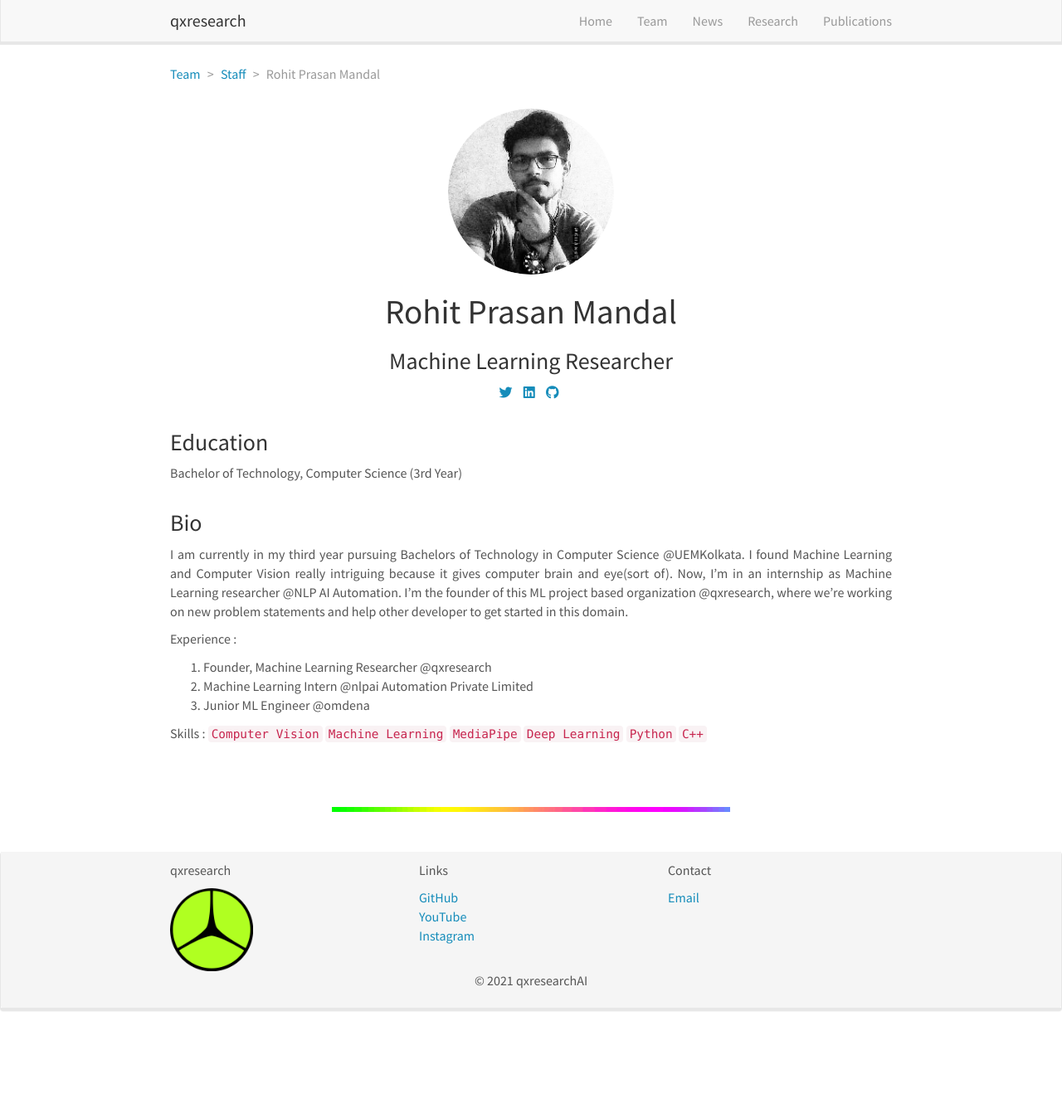
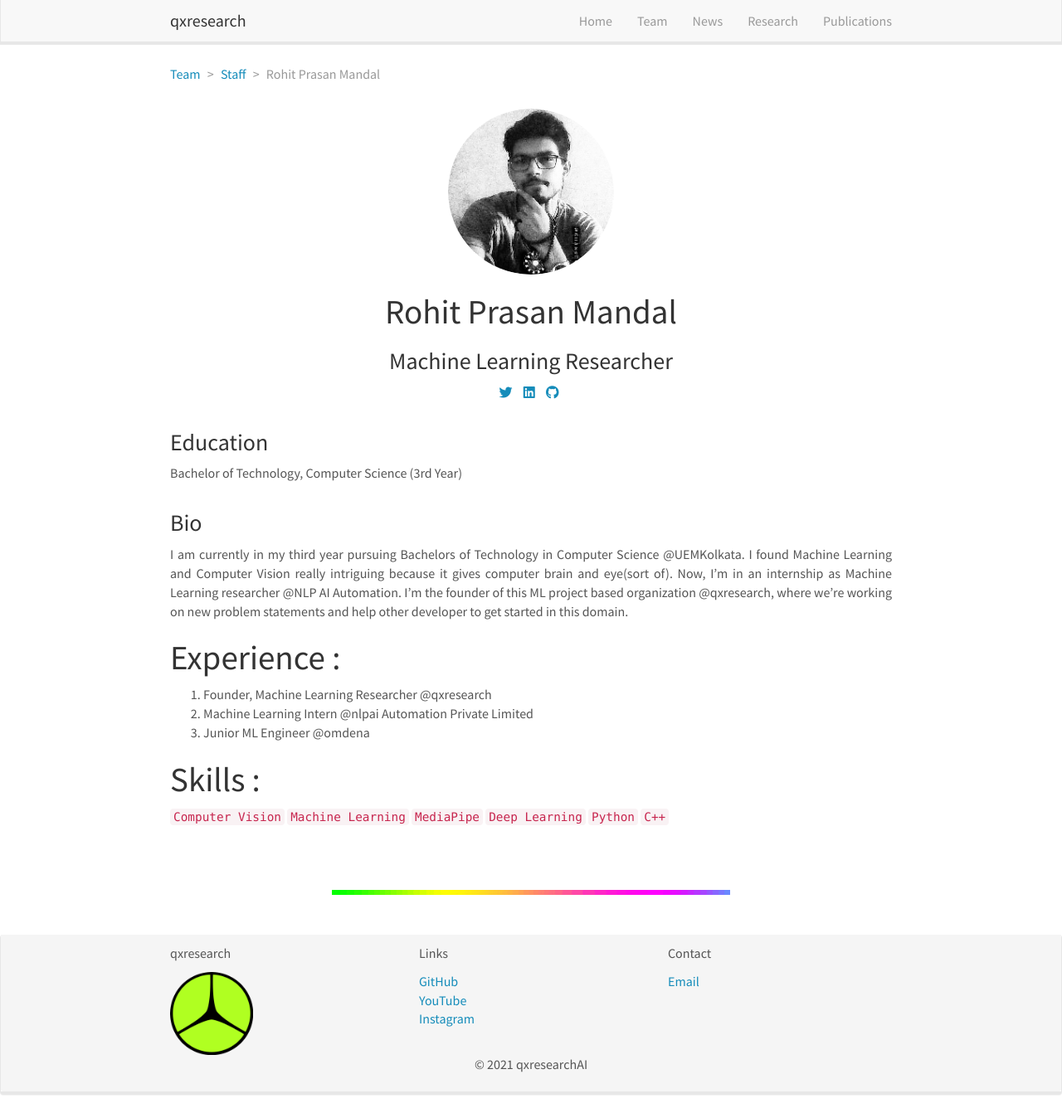
Before and after one commit to qxresearch/qxresearch.github.io, a Jekyll site: the page built from _pages/team/_posts/2021-06-04-rohit-prasan-mandal.md, in a window 1280 px wide and 1342 px high. Shown: the whole window at 83% size. Built offline with Jekyll 4.4.1, drawn with Linux system fonts in a browser that asks for light colours; nearby versions of some CDN libraries.

```diff
--- a/_pages/team/_posts/2021-06-04-rohit-prasan-mandal.md
+++ b/_pages/team/_posts/2021-06-04-rohit-prasan-mandal.md
@@ -20,13 +20,15 @@ education:
 
 I am currently in my third year pursuing Bachelors of Technology in Computer Science @UEMKolkata. I found Machine Learning and Computer Vision really intriguing because it gives computer brain and eye(sort of). Now, I'm in an internship as Machine Learning researcher @NLP AI Automation. I'm the founder of this ML project based organization @qxresearch, where we're working on new problem statements and help other developer to get started in this domain.
 
-Experience :
+# Experience :
 
 1. Founder, Machine Learning Researcher @qxresearch
 2. Machine Learning Intern @nlpai Automation Private Limited
 3. Junior ML Engineer @omdena
 
-Skills : `Computer Vision` `Machine Learning` `MediaPipe` `Deep Learning` `Python` `C++`
+# Skills :
+
+`Computer Vision` `Machine Learning` `MediaPipe` `Deep Learning` `Python` `C++`
 
 <p align="center">
   <a href="https://qxresearch.github.io">
```
